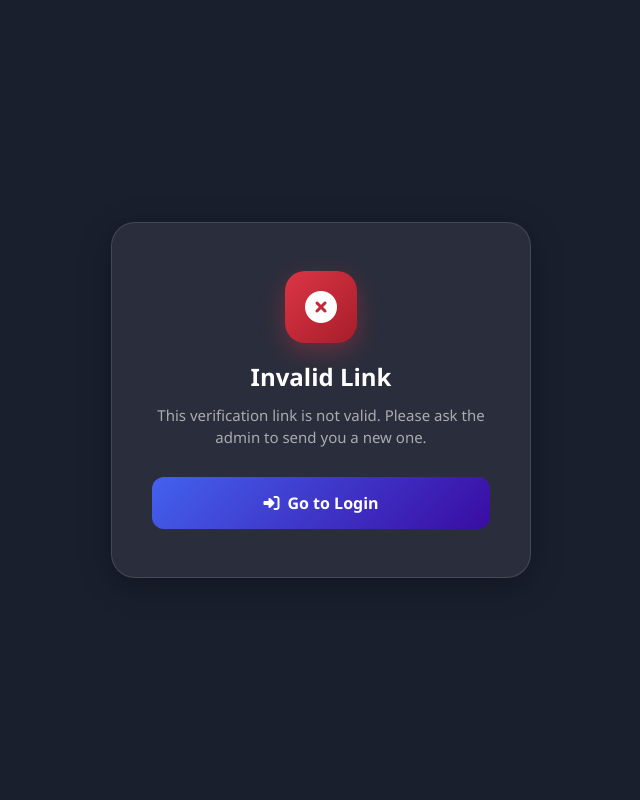
After one commit to UswaKhan/VisionGuard, a Flask app: page /verify-email/1 in a window 1280 px wide. The commit adds this page. Shown: the whole page, without its empty margins (319-959 px from the left). Run offline with Flask 3, Linux system fonts and the light colour scheme; parts of the project's set-up code (start-up, migrations or seed data) failed here and were passed over.

Commit message:
Add caregiver email verification
New caregivers added by the admin stay Pending until they click a
signed verification link sent to their email (valid for 24 hours).
Pending caregivers cannot log in and receive no alerts. The admin can
resend the email from the Caregivers page. BASE_URL sets the address
used in the link. Existing caregivers are marked verified on startup.

Co-Authored-By: Claude Opus 5 <noreply@anthropic.com>
Claude-Session: https://claude.ai/code/session_01PqDWSe6RMrH8z39bSLfk6T

```diff
--- a/app/alerts/email_alert.py
+++ b/app/alerts/email_alert.py
@@ -10,7 +10,7 @@ def send_email_alert(event_type, image_path):
     try:
         admin_email = current_app.config.get("MAIL_DEFAULT_SENDER")
 
-        caregivers = Caregiver.query.filter_by(is_active=True).all()
+        caregivers = Caregiver.query.filter_by(is_active=True, is_verified=True).all()
         recipient_emails = [admin_email] if admin_email else []
         recipient_emails.extend([cg.email for cg in caregivers])
 
--- a/app/alerts/sms_alert.py
+++ b/app/alerts/sms_alert.py
@@ -18,7 +18,7 @@ def send_sms_alert(event_type):
         vonage_client = vonage.Vonage(auth=client)
 
         admin_phone = current_app.config.get("ADMIN_PHONE")
-        caregivers = Caregiver.query.filter_by(is_active=True).all()
+        caregivers = Caregiver.query.filter_by(is_active=True, is_verified=True).all()
         phone_numbers = []
 
         if admin_phone:
--- a/app/models.py
+++ b/app/models.py
@@ -9,6 +9,7 @@ class Caregiver(db.Model):
     phone = db.Column(db.String, nullable=False)
     password = db.Column(db.String, nullable=False)
     is_active = db.Column(db.Boolean, default=True)
+    is_verified = db.Column(db.Boolean, default=False, nullable=False)
     created_at = db.Column(db.DateTime, default=datetime.utcnow)
 
     def __repr__(self):
--- a/app/routes/auth.py
+++ b/app/routes/auth.py
@@ -2,6 +2,7 @@ from flask import Blueprint, render_template, request, redirect, url_for, flash
 from flask_login import LoginManager, UserMixin, login_user, logout_user, current_user
 from app import db
 from app.models import Caregiver
+from app.verification import confirm_verification_token
 from config import Config
 
 auth = Blueprint("auth", __name__)
@@ -47,16 +48,34 @@ def login():
             return redirect(url_for("admin.dashboard"))
 
         caregiver = Caregiver.query.filter_by(email=email, password=password).first()
-        if caregiver:
+        if caregiver and not caregiver.is_verified:
+            flash(
+                "Please verify your email first. Check your inbox for the verification link."
+            )
+        elif caregiver:
             user = User(
                 str(caregiver.id), caregiver.email, "caregiver", caregiver.is_active
             )
             login_user(user)
             return redirect(url_for("caregiver.dashboard"))
-
-        flash("Invalid email or password")
+        else:
+            flash("Invalid email or password")
 
     return render_template("login.html")
+
+
+@auth.route("/verify-email/<token>")
+def verify_email(token):
+    caregiver, error = confirm_verification_token(token)
+    if error:
+        return render_template("verify_email.html", status=error)
+
+    if caregiver.is_verified:
+        return render_template("verify_email.html", status="already")
+
+    caregiver.is_verified = True
+    db.session.commit()
+    return render_template("verify_email.html", status="success")
 
 
 @auth.route("/logout")
--- /dev/null
+++ b/app/templates/verify_email.html
@@ -0,0 +1,125 @@
+<!DOCTYPE html>
+<html lang="en">
+<head>
+    <meta charset="UTF-8">
+    <meta name="viewport" content="width=device-width, initial-scale=1.0">
+    <title>Email Verification - VisionGuard</title>
+    <link rel="icon" type="image/svg+xml" href="{{ url_for('static', filename='favicon.svg') }}">
+    <link href="https://cdn.jsdelivr.net/npm/bootstrap@5.3.2/dist/css/bootstrap.min.css" rel="stylesheet">
+    <link href="https://cdnjs.cloudflare.com/ajax/libs/font-awesome/6.5.1/css/all.min.css" rel="stylesheet">
+    <style>
+        body {
+            min-height: 100vh;
+            display: flex;
+            align-items: center;
+            justify-content: center;
+            background: #1a1f2e;
+            font-family: 'Segoe UI', Tahoma, Geneva, Verdana, sans-serif;
+            margin: 0;
+        }
+
+        .verify-card {
+            background: rgba(255, 255, 255, 0.07);
+            border: 1px solid rgba(255, 255, 255, 0.12);
+            border-radius: 24px;
+            padding: 48px 40px;
+            width: 100%;
+            max-width: 420px;
+            margin: 16px;
+            text-align: center;
+            box-shadow: 0 8px 32px rgba(0, 0, 0, 0.3);
+        }
+
+        .status-icon {
+            width: 72px;
+            height: 72px;
+            border-radius: 20px;
+            display: inline-flex;
+            align-items: center;
+            justify-content: center;
+            margin-bottom: 20px;
+        }
+
+        .status-icon i {
+            font-size: 32px;
+            color: #fff;
+        }
+
+        .status-success {
+            background: linear-gradient(135deg, #28a745, #1e7e34);
+            box-shadow: 0 8px 24px rgba(40, 167, 69, 0.35);
+        }
+
+        .status-error {
+            background: linear-gradient(135deg, #dc3545, #a71d2a);
+            box-shadow: 0 8px 24px rgba(220, 53, 69, 0.35);
+        }
+
+        .verify-card h1 {
+            font-size: 24px;
+            font-weight: 700;
+            color: #fff;
+            margin-bottom: 12px;
+        }
+
+        .verify-card p {
+            color: rgba(255, 255, 255, 0.6);
+            font-size: 15px;
+            margin-bottom: 28px;
+        }
+
+        .btn-login {
+            display: inline-block;
+            width: 100%;
+            padding: 14px;
+            background: linear-gradient(135deg, #4361ee, #3a0ca3);
+            border-radius: 12px;
+            color: #fff;
+            font-size: 16px;
+            font-weight: 600;
+            text-decoration: none;
+            transition: all 0.3s ease;
+        }
+
+        .btn-login:hover {
+            color: #fff;
+            transform: translateY(-2px);
+            box-shadow: 0 8px 24px rgba(67, 97, 238, 0.4);
+        }
+
+        @media (max-width: 480px) {
+            .verify-card {
+                padding: 32px 20px;
+                border-radius: 16px;
+            }
+        }
+    </style>
+</head>
+<body>
+    <div class="verify-card">
+        {% if status in ("success", "already") %}
+            <div class="status-icon status-success"><i class="fas fa-circle-check"></i></div>
+            {% if status == "success" %}
+                <h1>Email Verified</h1>
+                <p>Thank you. Your email has been verified and you can now sign in to VisionGuard.</p>
+            {% else %}
+                <h1>Already Verified</h1>
+                <p>This email has already been verified. You can sign in to VisionGuard.</p>
+            {% endif %}
+        {% else %}
+            <div class="status-icon status-error"><i class="fas fa-circle-xmark"></i></div>
+            {% if status == "expired" %}
+                <h1>Link Expired</h1>
+                <p>This verification link has expired. Please ask the admin to send you a new one.</p>
+            {% else %}
+                <h1>Invalid Link</h1>
+                <p>This verification link is not valid. Please ask the admin to send you a new one.</p>
+            {% endif %}
+        {% endif %}
+
+        <a href="{{ url_for('auth.login') }}" class="btn-login">
+            <i class="fas fa-sign-in-alt me-2"></i>Go to Login
+        </a>
+    </div>
+</body>
+</html>
--- /dev/null
+++ b/app/verification.py
@@ -0,0 +1,81 @@
+from flask import current_app, url_for
+from flask_mail import Message
+from itsdangerous import URLSafeTimedSerializer, BadSignature, SignatureExpired
+from markupsafe import escape
+
+from app import mail
+from app.models import Caregiver
+
+TOKEN_SALT = "caregiver-email-verify"
+TOKEN_MAX_AGE = 24 * 60 * 60  # link stays valid for 24 hours
+
+
+def _serializer():
+    return URLSafeTimedSerializer(current_app.config["SECRET_KEY"])
+
+
+def generate_verification_token(caregiver):
+    return _serializer().dumps(
+        {"id": caregiver.id, "email": caregiver.email}, salt=TOKEN_SALT
+    )
+
+
+def confirm_verification_token(token):
+    """Return (caregiver, error). error is None, "expired" or "invalid"."""
+    try:
+        data = _serializer().loads(token, salt=TOKEN_SALT, max_age=TOKEN_MAX_AGE)
+    except SignatureExpired:
+        return None, "expired"
+    except BadSignature:
+        return None, "invalid"
+
+    caregiver = Caregiver.query.get(data.get("id"))
+    # The email check stops an old link from verifying a re-added account.
+    if caregiver is None or caregiver.email != data.get("email"):
+        return None, "invalid"
+    return caregiver, None
+
+
+def build_verification_link(token):
+    # BASE_URL is the address caregivers can reach (Wi-Fi IP or tunnel link).
+    base_url = current_app.config.get("BASE_URL")
+    if base_url:
+        return base_url.rstrip("/") + url_for("auth.verify_email", token=token)
+    return url_for("auth.verify_email", token=token, _external=True)
+
+
+def send_verification_email(caregiver):
+    link = build_verification_link(generate_verification_token(caregiver))
+    name = escape(caregiver.name)
+
+    msg = Message(
+        subject="VisionGuard: Please verify your email",
+        recipients=[caregiver.email],
+    )
+
+    msg.body = f"""Hello {caregiver.name},
+
+You have been added as a caregiver on VisionGuard. Before you can sign in and receive alerts, please verify your email address by opening the link below:
+
+{link}
+
+This link will expire in 24 hours. If you were not expecting this email, you can ignore it.
+
+VisionGuard Monitoring System
+"""
+
+    msg.html = f"""
+<div style="font-family: 'Segoe UI', Arial, sans-serif; max-width: 520px; margin: 0 auto; color: #1a1f2e;">
+  <h2 style="color: #4361ee; margin-bottom: 16px;">VisionGuard</h2>
+  <p>Hello {name},</p>
+  <p>You have been added as a caregiver on VisionGuard. Before you can sign in and receive alerts, please verify your email address.</p>
+  <p style="margin: 28px 0;">
+    <a href="{link}" style="background: #4361ee; color: #ffffff; padding: 12px 28px; border-radius: 8px; text-decoration: none; font-weight: 600; display: inline-block;">Verify my email</a>
+  </p>
+  <p style="font-size: 13px; color: #6c757d;">If the button does not work, copy this link into your browser:<br>
+    <a href="{link}" style="color: #4361ee; word-break: break-all;">{link}</a></p>
+  <p style="font-size: 13px; color: #6c757d;">This link will expire in 24 hours. If you were not expecting this email, you can ignore it.</p>
+</div>
+"""
+
+    mail.send(msg)
--- a/config.py
+++ b/config.py
@@ -24,3 +24,4 @@ class Config:
     VONAGE_WHATSAPP_NUMBER = os.getenv("VONAGE_WHATSAPP_NUMBER")
     RTSP_URL = os.getenv("RTSP_URL")
     ONVIF_PORT = int(os.getenv("ONVIF_PORT", "2020"))
+    BASE_URL = os.getenv("BASE_URL")
--- a/run.py
+++ b/run.py
@@ -1,9 +1,21 @@
+from sqlalchemy import text
+
 from app import create_app, db, socketio
 
 socketio, app = create_app()
 
 with app.app_context():
     db.create_all()
+    # Databases made before email verification lack this column. Add it once;
+    # caregivers who already existed are treated as verified.
+    db.session.execute(text(
+        "ALTER TABLE caregiver ADD COLUMN IF NOT EXISTS "
+        "is_verified BOOLEAN NOT NULL DEFAULT TRUE"
+    ))
+    db.session.execute(text(
+        "ALTER TABLE caregiver ALTER COLUMN is_verified SET DEFAULT FALSE"
+    ))
+    db.session.commit()
 
 socketio.run(
     app,
```
Also changed, not shown: app/routes/admin.py (+34 -2 lines), app/templates/admin/caregivers.html (+30 -5 lines), app/templates/base.html (+25 -0 lines), README.md.
